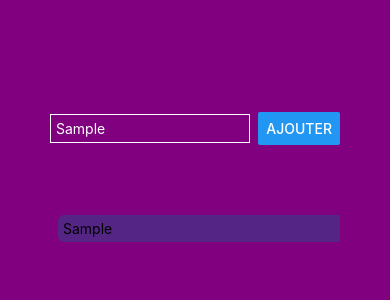
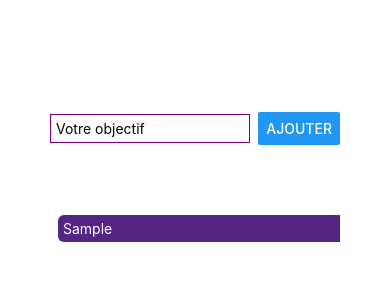
Before and after one commit to ShanAZIZ/rn-course, a React Native app: screen / in a window 390 px wide. Both pictures are taken after typing "Sample" into the empty fields and a click on the button "AJOUTER". Shown: the top 300 px of the page. Built offline with nearby package versions, Linux system fonts and the light colour scheme.

Commit message:
decomposition en composants

```diff
--- a/App.tsx
+++ b/App.tsx
@@ -1,34 +1,26 @@
 import {useState} from 'react'
-import {Button, FlatList, StyleSheet, Text, TextInput, View} from 'react-native';
-import {purpleBase, purpleBg, white} from "./constants/colors";
+import { FlatList, StyleSheet, View} from 'react-native';
+import GoalItem from "./components/GoalItem";
+import { white } from "./constants/colors";
+import GoalInput from "./components/GoalInput";
 
 export default function App() {
 
-  const [enteredGoalText, setEnteredGoalText] = useState('');
 
   const [goalList, addGoalToList] = useState<string[]>([]);
 
-  function addGoalHandler(){
+  function addGoalHandler(enteredGoalText: string){
     addGoalToList((currentGoalList) => [...currentGoalList, enteredGoalText])
   }
 
   return (
     <View style={styles.container}>
-      <View style={styles.inputContainer}>
-        <TextInput style={styles.textInput}
-                   onChangeText={(enteredText) => setEnteredGoalText(enteredText)}
-                   placeholder="Votre objectif"/>
-        <Button title="Ajouter" onPress={addGoalHandler}/>
-      </View>
+      <GoalInput onAddGoal={addGoalHandler}></GoalInput>
       <View style={styles.objectifsContainer}>
         <FlatList
           data={goalList}
           renderItem={ (itemData) => {
-            return (
-              <View style={styles.objectifItem}>
-                <Text>{ itemData.item }</Text>
-              </View>
-            )
+            return <GoalItem text={itemData.item}></GoalItem>;
           }}
           alwaysBounceVertical={false}>
         </FlatList>
@@ -39,39 +31,17 @@ export default function App() {
 
 const styles = StyleSheet.create({
   container: {
-    backgroundColor: purpleBg,
+    backgroundColor: white,
     flex: 1,
     padding: 50,
   },
-  inputContainer: {
-    alignItems: "center",
-    color: white,
-    flex: 1,
-    flexDirection: "row",
-    justifyContent: 'space-between',
-    marginBottom: 20,
-    paddingTop: 20
-  },
-  objectifItem: {
-    backgroundColor: purpleBase,
-    borderRadius: 6,
-    color: white,
-    margin: 8,
-    padding: 5,
-    width: '100%'
-  },
+
+
   objectifsContainer: {
     flex: 5,
     flexDirection: "column",
     width: '100%'
   },
-  textInput: {
-    borderColor: white,
-    borderWidth: 1,
-    color: white,
-    marginRight: 8,
-    padding: 5,
-    width: '80%',
-  },
+
 
 });
--- /dev/null
+++ b/components/GoalInput.tsx
@@ -0,0 +1,49 @@
+import {Button, StyleSheet, TextInput, View} from "react-native";
+import {purpleBg, white} from "../constants/colors";
+import React, {useState} from "react";
+
+type GoalInputProp = {
+  onAddGoal: (text: string) => void;
+}
+
+
+const GoalInput: React.FC<GoalInputProp> = ({onAddGoal}) => {
+
+  const [enteredGoalText, setEnteredGoalText] = useState('');
+
+  function onAddGoalHandler() {
+    onAddGoal(enteredGoalText);
+    setEnteredGoalText('');
+  }
+
+  return (
+    <View style={styles.inputContainer}>
+      <TextInput style={styles.textInput}
+                 onChangeText={(enteredText) => setEnteredGoalText(enteredText)}
+                 value={enteredGoalText}
+                 placeholder="Votre objectif"/>
+      <Button title="Ajouter" onPress={onAddGoalHandler}/>
+    </View>
+  )
+}
+
+const styles = StyleSheet.create({
+  inputContainer: {
+    alignItems: "center",
+    color: white,
+    flex: 1,
+    flexDirection: "row",
+    justifyContent: 'space-between',
+    marginBottom: 20,
+    paddingTop: 20
+  },
+  textInput: {
+    borderColor: purpleBg,
+    borderWidth: 1,
+    marginRight: 8,
+    padding: 5,
+    width: '80%',
+  },
+})
+
+export default GoalInput;
--- /dev/null
+++ b/components/GoalItem.tsx
@@ -0,0 +1,31 @@
+import {StyleSheet, Text, View} from "react-native";
+import {purpleBase, white} from "../constants/colors";
+import React from "react";
+
+type GoalItemProps = {
+  text: string;
+}
+
+const GoalItem: React.FC<GoalItemProps> = ({ text }) => {
+  return (
+    <View style={styles.GoalItem}>
+      <Text  style={styles.GoalText}>{ text }</Text>
+    </View>
+  );
+}
+
+
+const styles = StyleSheet.create({
+  GoalItem: {
+    backgroundColor: purpleBase,
+    borderRadius: 6,
+    margin: 8,
+    padding: 5,
+    width: '100%'
+  },
+  GoalText: {
+    color: white,
+  }
+})
+
+export default GoalItem;
```
Also changed, not shown: .eslintrc.json.
